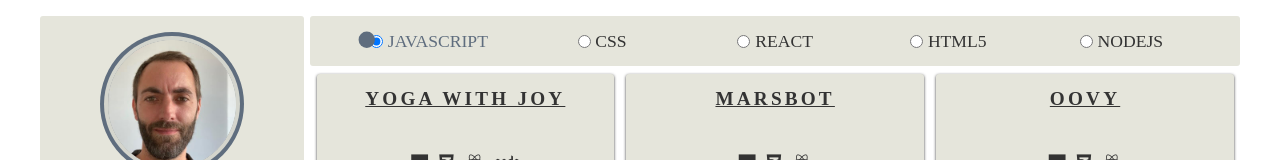
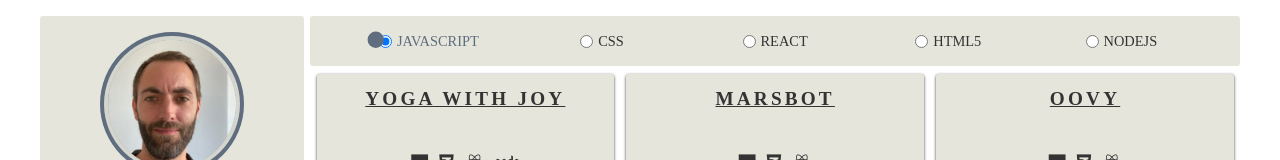
Before and after one commit to Edouard-LARROCHE/CV-reactjs, a React (Create React App) app: page /portfolio in a window 1280 px wide. Shown: the top 160 px of the page. Built offline with nearby package versions, Linux system fonts and the light colour scheme.

Commit message:
change style radio

```diff
--- a/src/styles/pages/_portfolio.scss
+++ b/src/styles/pages/_portfolio.scss
@@ -22,7 +22,7 @@
 
     li {
       color: $black;
-      font-size: 1.1rem;
+      font-size: 0.9rem;
       text-transform: uppercase;
       padding: 0 1rem;
       flex: 1;
```
